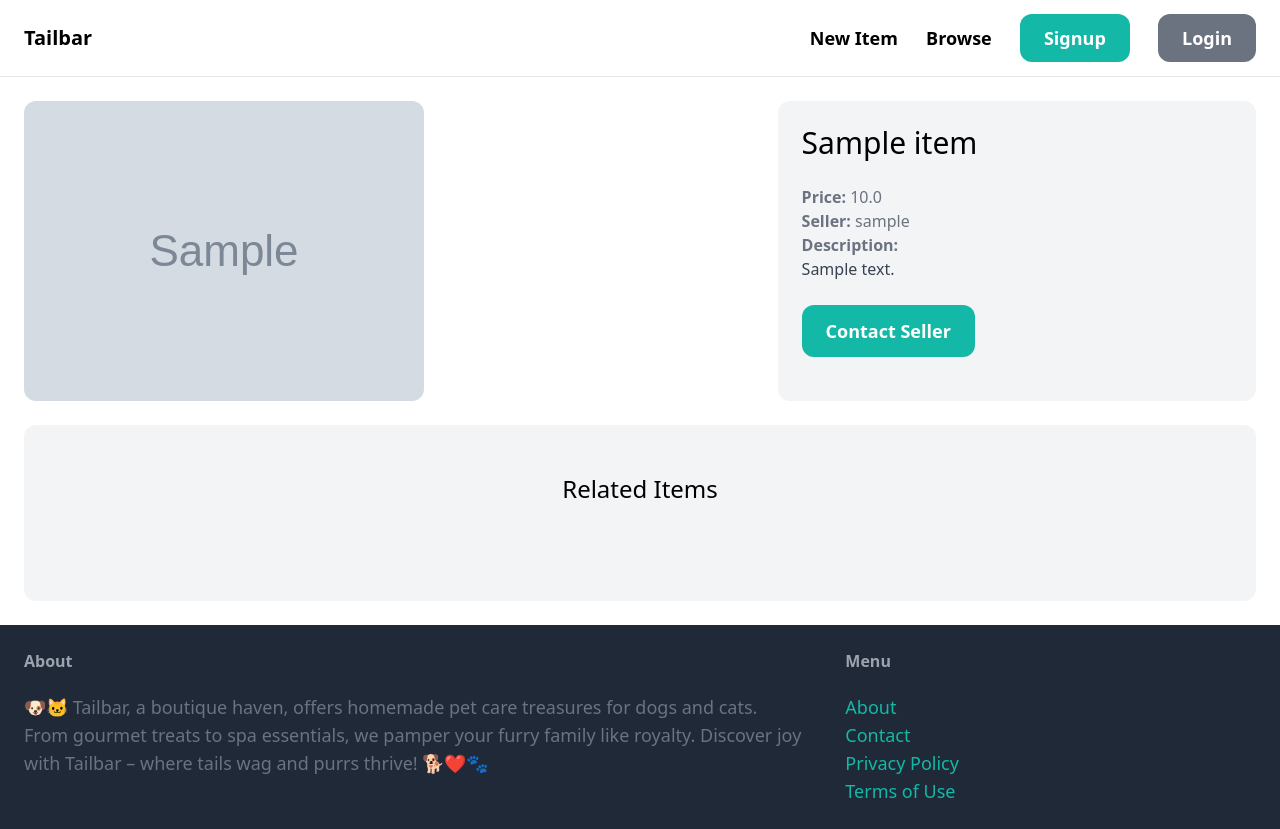
After one commit to iamlydial/tailbar, a Django app: page /items/1/ in a window 1280 px wide. The commit adds this page. Run offline with Django 4.2, Linux system fonts and the light colour scheme; tables that the repository leaves empty hold one stand-in row (values such as "Sample post"); grey boxes marked "Sample" are stand-in pictures; some libraries are stand-ins or nearby versions.

Commit message:
added item detail aka product page including suggested products from same category

```diff
--- a/tailbar/core/templates/core/index.html
+++ b/tailbar/core/templates/core/index.html
@@ -4,17 +4,14 @@
   <div class="grid grid-cols-3 gap-3">
     {% for item in items %}
     <div>
-      <a href="">
+      <a href="{% url 'item:detail' item.id %}">
         <div>
-          <a href="#">
-          <div>
             <img src="{{ item.image.url }}" class="rounded-t-xl" />
           </div>
           <div class="p-6 bg-white rounded-b-xl">
             <h2 class="text-2xl">{{ item.name }}</h2>
             <p class="text-gray-500">Price: {{ item.price }}</p>
           </div>
-        </div>
       </a>
     </div>
     {% endfor %}
--- /dev/null
+++ b/tailbar/item/templates/item/detail.html
@@ -0,0 +1,43 @@
+{% extends 'core/base.html' %} {% block title %}{{ item.name }}{% endblock %} {% block content %}
+<div class="grid grid-cols-5 gap-6">
+  <div class="col-span-3">
+    <img src="{{ item.image.url }}" class="rounded-xl" />
+  </div>
+  <div class="col-span-2 p-6 bg-gray-100 rounded-xl">
+    <h1 class="mb-6 text-3xl">{{item.name}}</h1>
+    <p class="text-gray-500"><strong>Price: </strong>{{ item.price }}</p>
+    <p class="text-gray-500">
+      <strong>Seller: </strong>{{ item.created_by.username }}
+    </p>
+    {% if item.description %}
+    <p class="text-gray-700">
+      <strong class="text-gray-500">Description:</strong><br />
+      {{item.description}}
+    </p>
+    {% endif %}
+    <a
+      href="#"
+      class="inline-block mt-6 px-6 py-3 text-lg font-semibold bg-teal-500 text-white hover:bg-teal-700 rounded-xl"
+      >Contact Seller</a
+    >
+  </div>
+</div>
+<div class="mt-6 px-6 py-12 bg-gray-100 rounded-xl">
+  <h2 class="mb-12 text-2xl text-center">Related Items</h2>
+  <div class="grid grid-cols-3 gap-3">
+    {% for item in related_items %}
+    <div>
+      <a href="{% url 'item:detail' item.id %}">
+        <div>
+          <img src="{{ item.image.url }}" class="rounded-t-xl" />
+        </div>
+        <div class="p-6 bg-white rounded-b-xl">
+          <h2 class="text-2xl">{{ item.name }}</h2>
+          <p class="text-gray-500">Price: {{ item.price }}</p>
+        </div>
+      </a>
+    </div>
+    {% endfor %}
+  </div>
+</div>
+{% endblock %}
--- /dev/null
+++ b/tailbar/item/urls.py
@@ -0,0 +1,9 @@
+from django.urls import path
+
+from . import views
+
+app_name = 'item'
+
+urlpatterns = [
+    path('<int:pk>/', views.detail, name="detail")
+]
--- a/tailbar/item/views.py
+++ b/tailbar/item/views.py
@@ -1,3 +1,12 @@
-from django.shortcuts import render
+from django.shortcuts import render, get_object_or_404
+from .models import Item
 
 # Create your views here.
+def detail(request, pk):
+    item = get_object_or_404(Item, pk=pk)
+    relates_items = Item.objects.filter(category = item.category, is_sold=False).exclude(pk=pk)[0:3]
+
+    return render(request, 'item/detail.html', {
+        'item': item,
+        'related_items' : relates_items
+    })
--- a/tailbar/tailbar/urls.py
+++ b/tailbar/tailbar/urls.py
@@ -1,12 +1,13 @@
 from django.conf import settings
 from django.conf.urls.static import static
 from django.contrib import admin
-from django.urls import path
+from django.urls import path, include
 
 from core.views import index, contact
 
 urlpatterns = [
     path('', index, name='index'),
+    path('items/', include('item.urls')),
     path('contact/', contact, name='contact'),
     path("admin/", admin.site.urls),
 ] + static(settings.MEDIA_URL, document_root =settings.MEDIA_ROOT)
```
Also changed, not shown: tailbar/media/item_images/towfiqu-barbhuiya-Z5eQ1DTenTo-unsplash.jpg (added).
